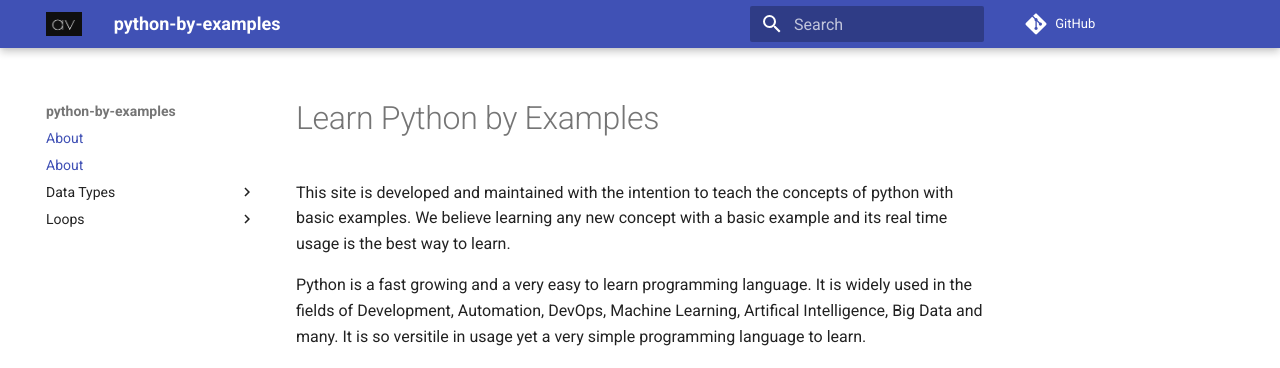
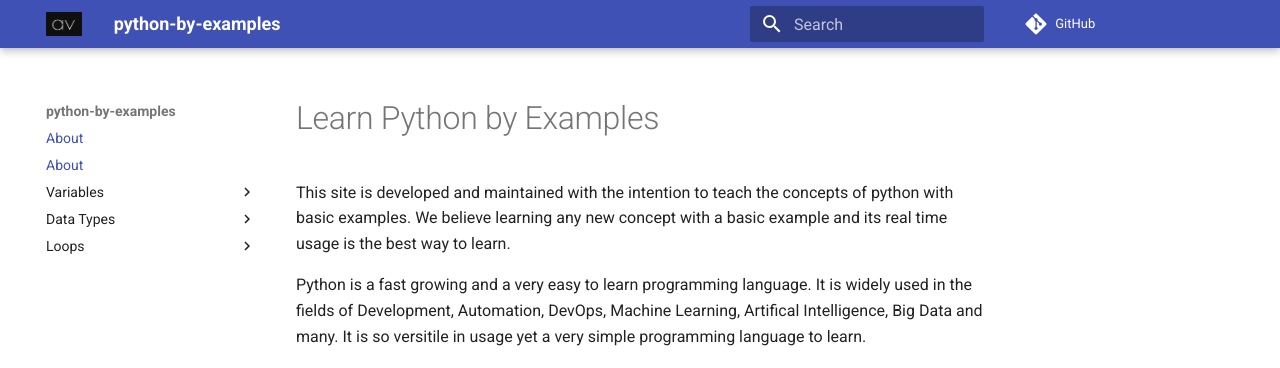
Before and after one commit to devops-by-examples/Python, an MkDocs documentation site: the page built from docs/index.md, in a window 1280 px wide. Shown: the top 368 px of the page. Built offline with MkDocs 1.6.1 and Material for MkDocs 9.7.7, drawn with Linux system fonts in a browser that asks for light colours; comment, search, counter and statistics services are not loaded.

Commit message:
Update mkdocs.yml

```diff
--- a/mkdocs.yml
+++ b/mkdocs.yml
@@ -18,6 +18,8 @@ markdown_extensions:
 nav:
   - About: index.md
   - Overview: index.md
+  - Variables:
+    - Introduction: variables/introduction.md
   - Data Types:
     - Introduction: datatypes/introduction.md
   - Loops:
```
